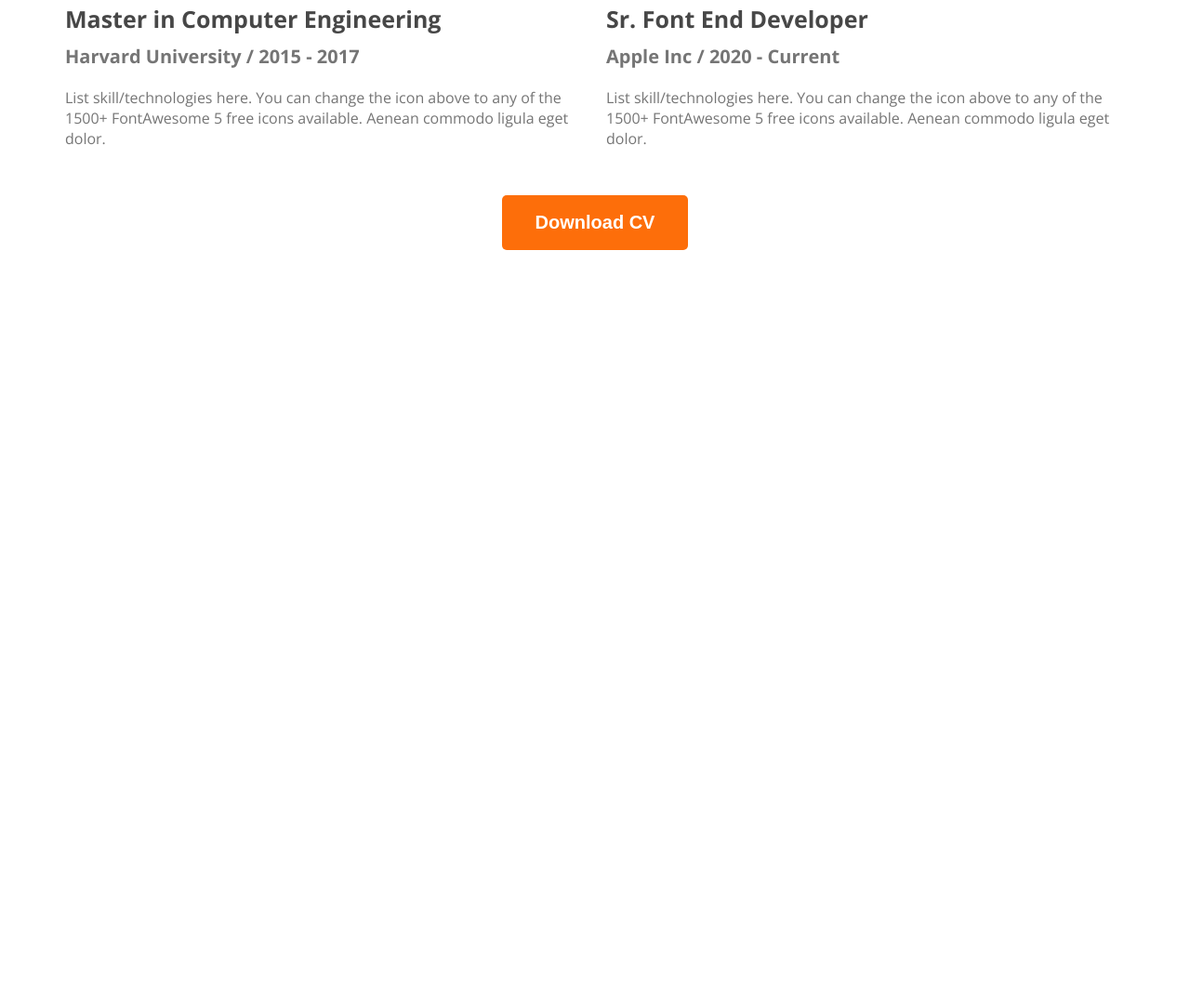
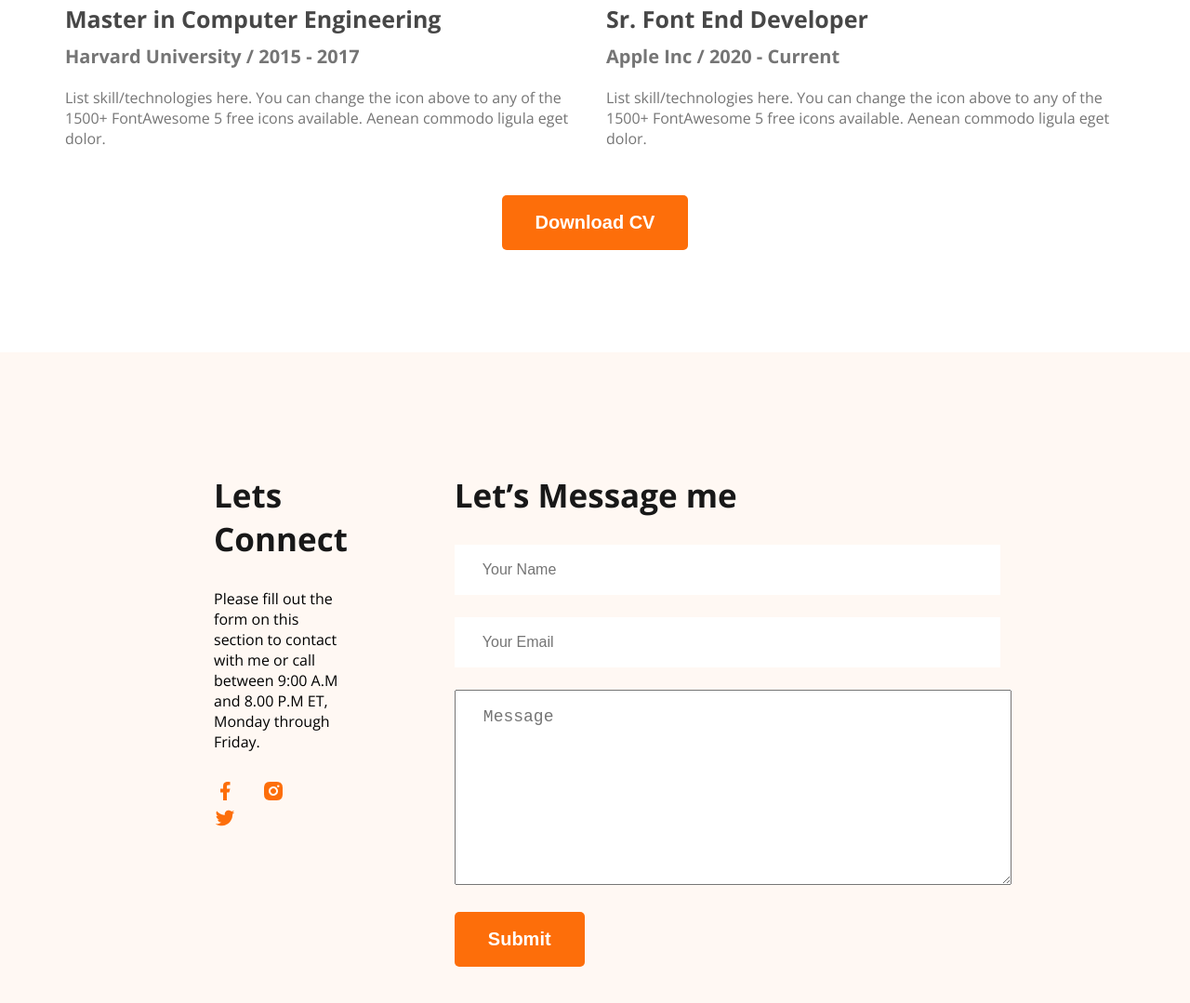
Before and after one commit to SHShadhin/web-developer-portfolio, a plain HTML site: page index.html in a window 1280 px wide. Shown: the part 2864-3943 px from the top of the page at 93% size. Before the commit the page ends 3243 px from the top, so only its background shows below. Drawn offline with nearby package versions, Linux system fonts and the light colour scheme.

Commit message:
footer section added

```diff
--- a/index.html
+++ b/index.html
@@ -13,7 +13,7 @@
     <link rel="stylesheet" href="styles/style.css" />
   </head>
   <body class="open-sans-normal">
-    <header class="header">
+    <header class="header secondary-bg">
       <nav>
         <h3 class="nav-title">Ma<span class="text-primary">r</span>y</h3>
         <ul>
@@ -41,7 +41,7 @@
     </header>
 
     <main>
-      <section class="about">
+      <section class="about secondary-bg">
         <h3 class="section-title">About Me</h3>
         <p class="section-description dark-3">
           I, m a designer & developer with a passion for web design. I enjoy
@@ -179,9 +179,25 @@
           <button class="btn-primary">Download CV</button>
         </div>
       </section>
-
     </main>
 
-    <footer></footer>
+    <footer class="secondary-bg">
+      <div class="footer-column">
+        <h3 class="section-title">Lets Connect</h3>
+        <p>Please fill out the form on this section to contact with me or call between 9:00 A.M and 8.00 P.M ET, Monday through Friday.</p>
+        <div>
+          <a href=""><img src="images/icons/facebook.png" alt=""></a>
+          <a href=""><img src="images/icons/insta.png" alt=""></a>
+          <a href=""><img src="images/icons/twitter.png" alt=""></a>
+        </div>
+      </div>
+      <div class="footer-column">
+        <h3 class="section-title">Let’s Message me</h3>
+        <input type="text" name="" id="" placeholder="Your Name">
+        <input type="email" name="" id="" placeholder="Your Email">
+        <textarea name="" id="" cols="17" rows="3" placeholder="Message"></textarea>
+        <input class="btn-primary" type="submit" value="Submit">
+      </div>
+    </footer>
   </body>
 </html>
--- a/styles/style.css
+++ b/styles/style.css
@@ -15,6 +15,10 @@
 /* Shared Styles */
 .text-primary{
     color: #FD6E0A;
+}
+
+.secondary-bg {
+     background-color: #FFF8F3;
 }
 .dark-2{
     color: #474747;
@@ -51,7 +55,7 @@
     background-image: url("../images/developer.png"),url("../images/header_bg.png");
     background-repeat: no-repeat;
     background-position: left,right bottom;
-    background-color: #FFF8F3;
+
 }
 nav {
     display: flex;
@@ -132,7 +136,6 @@
     text-align: center;
     margin-top: 130px;
     margin-bottom: 130px;
-    background-color: #FFF8F3;
 
 }
 
@@ -227,3 +230,37 @@
     text-align: center;
     margin-bottom: 110px;
 }
+
+
+/* footer styles */
+
+footer {
+    display: flex;
+    gap: 115px;
+    padding: 130px 230px;
+}
+
+footer p {
+    margin-top: 20px;
+    margin-bottom: 30px;
+}
+
+footer img {
+    margin-right: 24px;
+}
+
+input[type="text"], input[type="email"] {
+    font-size: 16px;
+    padding: 18px 350px 18px 30px;
+    margin-bottom: 24px;
+    display: block;
+    border: none;
+}
+
+footer textarea {
+    padding: 18px 365px 130px 30px;
+    font-size: 18px;
+    color: #757575;
+    margin-bottom: 24px;
+
+}
```
